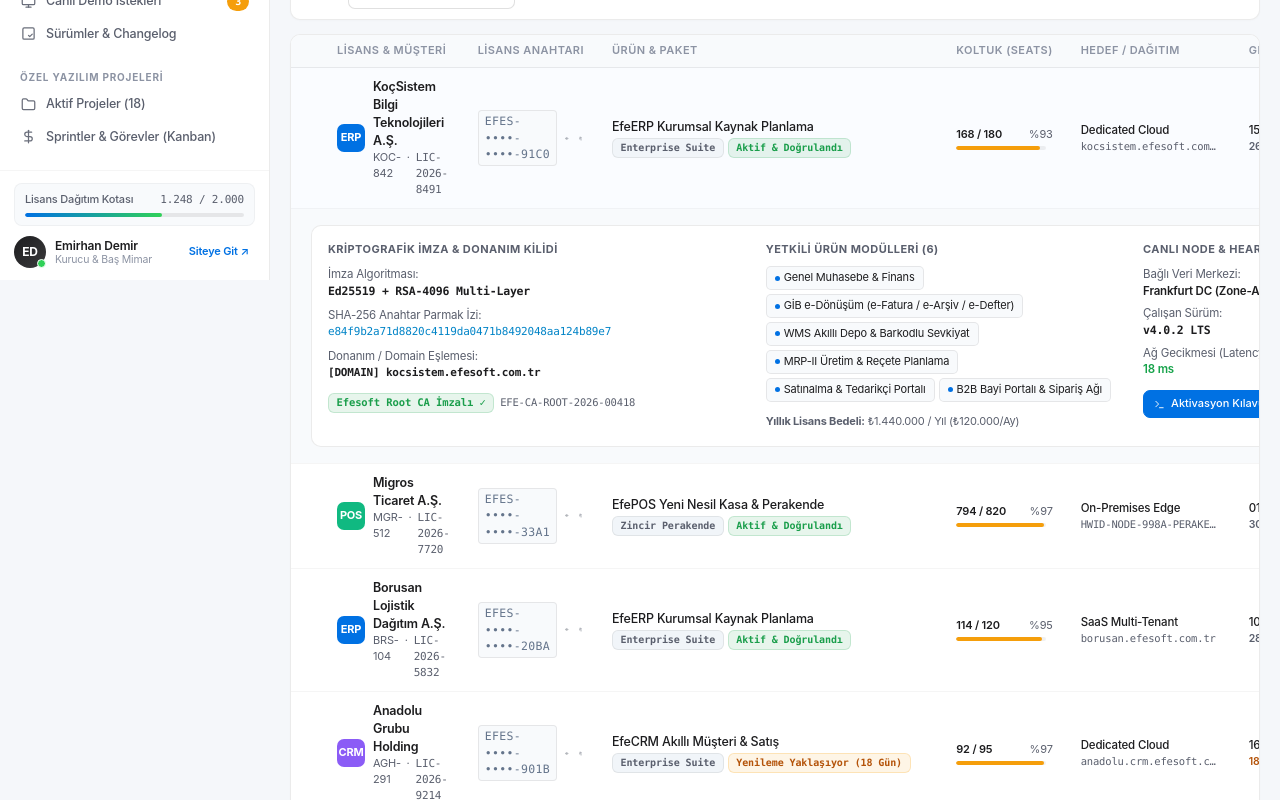
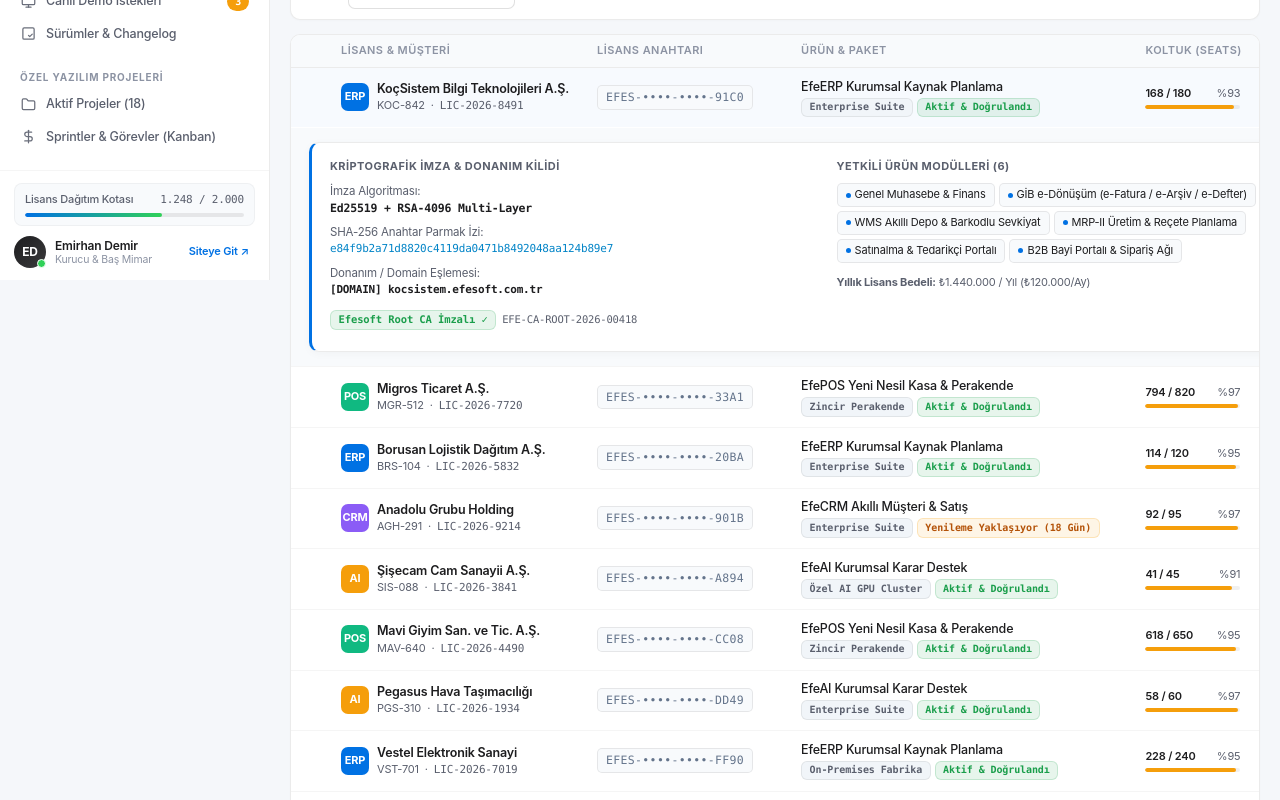
Before and after one commit to efecun-dev/efesoft, a Next.js app: page /admin/licenses in a window 1280 px wide. Shown: the part 520-1320 px from the top of the page. Built offline with nearby package versions, Linux system fonts and the light colour scheme.

Commit message:
fix(admin): tablo satiri sikismasi giderildi ve akici CSS grid animasyonu entegre edildi

```diff
--- a/app/admin/licenses/page.tsx
+++ b/app/admin/licenses/page.tsx
@@ -1232,21 +1232,21 @@ export default function AdminLicensesPage() {
       {viewMode === "table" ? (
         <div className="adm-card" style={{ padding: "0", overflow: "hidden" }}>
           <div className="adm-table-wrap">
-            <table className="adm-table">
+            <table className="adm-table" style={{ width: "100%", minWidth: "1120px" }}>
               <thead>
                 <tr>
-                  <th style={{ width: "32px" }}></th>
-                  <th>Lisans &amp; Müşteri</th>
-                  <th>Lisans Anahtarı</th>
-                  <th>Ürün &amp; Paket</th>
-                  <th>Koltuk (Seats)</th>
-                  <th>Hedef / Dağıtım</th>
-                  <th>Geçerlilik</th>
-                  <th>Heartbeat</th>
-                  <th style={{ textAlign: "right" }}>İşlemler</th>
+                  <th style={{ width: "36px", textAlign: "center" }}></th>
+                  <th style={{ width: "240px", whiteSpace: "nowrap" }}>Lisans &amp; Müşteri</th>
+                  <th style={{ width: "230px", whiteSpace: "nowrap" }}>Lisans Anahtarı</th>
+                  <th style={{ width: "210px", whiteSpace: "nowrap" }}>Ürün &amp; Paket</th>
+                  <th style={{ width: "130px", whiteSpace: "nowrap" }}>Koltuk (Seats)</th>
+                  <th style={{ width: "150px", whiteSpace: "nowrap" }}>Hedef / Dağıtım</th>
+                  <th style={{ width: "120px", whiteSpace: "nowrap" }}>Geçerlilik</th>
+                  <th style={{ width: "110px", whiteSpace: "nowrap" }}>Heartbeat</th>
+                  <th style={{ width: "120px", textAlign: "right", whiteSpace: "nowrap" }}>İşlemler</th>
                 </tr>
               </thead>
-              <tbody>
+              <tbody key={`${selectedProduct}-${selectedStatus}-${selectedDeployment}`} className="adm-data-switch">
                 {filteredLicenses.map((lic) => {
                   const isExpanded = expandedLicenseId === lic.id;
                   const isRevealed = revealedKeys[lic.id];
@@ -1256,13 +1256,13 @@ export default function AdminLicensesPage() {
                     <Fragment key={lic.id}>
                       <tr
                         style={{
-                          background: isExpanded ? "rgba(0, 113, 227, 0.02)" : undefined,
+                          background: isExpanded ? "rgba(0, 113, 227, 0.03)" : undefined,
                           cursor: "pointer",
                         }}
                         onClick={() => setExpandedLicenseId(isExpanded ? null : lic.id)}
                       >
                         {/* Expand Toggle */}
-                        <td>
+                        <td style={{ width: "36px", textAlign: "center", whiteSpace: "nowrap" }}>
                           <button
                             type="button"
                             style={{
@@ -1270,18 +1270,22 @@ export default function AdminLicensesPage() {
                               border: "none",
                               color: isExpanded ? "var(--adm-primary)" : "var(--adm-text-secondary)",
                               cursor: "pointer",
-                              padding: "2px",
-                              display: "grid",
+                              padding: "4px",
+                              display: "inline-grid",
                               placeItems: "center",
+                              borderRadius: "4px",
+                              transition: "transform 0.25s cubic-bezier(0.16, 1, 0.3, 1), color 0.15s ease",
+                              transform: isExpanded ? "rotate(180deg)" : "rotate(0deg)",
                             }}
-                          >
-                            {isExpanded ? <ChevronUp size={14} /> : <ChevronDown size={14} />}
+                            title={isExpanded ? "Detayları Kapat" : "Detayları İncele"}
+                          >
+                            <ChevronDown size={14} />
                           </button>
                         </td>
 
                         {/* Client & ID */}
-                        <td>
-                          <div style={{ display: "flex", alignItems: "center", gap: "8px" }}>
+                        <td style={{ whiteSpace: "nowrap" }}>
+                          <div style={{ display: "flex", alignItems: "center", gap: "8px", whiteSpace: "nowrap" }}>
                             <div
                               style={{
                                 width: "28px",
@@ -1299,11 +1303,11 @@ export default function AdminLicensesPage() {
                             >
                               {lic.productType.toUpperCase()}
                             </div>
-                            <div>
-                              <div style={{ fontWeight: 600, color: "var(--adm-text)" }}>
+                            <div style={{ minWidth: 0 }}>
+                              <div style={{ fontWeight: 600, color: "var(--adm-text)", whiteSpace: "nowrap" }}>
                                 {lic.clientName}
                               </div>
-                              <div style={{ fontSize: "11px", color: "var(--adm-text-secondary)", display: "flex", gap: "6px" }}>
+                              <div style={{ fontSize: "11px", color: "var(--adm-text-secondary)", display: "flex", gap: "6px", whiteSpace: "nowrap" }}>
                                 <span>{lic.clientCode}</span>
                                 <span>·</span>
                                 <span style={{ fontFamily: "var(--font-mono)" }}>{lic.id}</span>
@@ -1313,18 +1317,20 @@ export default function AdminLicensesPage() {
                         </td>
 
                         {/* License Key with Unmask & Copy */}
-                        <td onClick={(e) => e.stopPropagation()}>
-                          <div style={{ display: "flex", alignItems: "center", gap: "6px" }}>
+                        <td onClick={(e) => e.stopPropagation()} style={{ whiteSpace: "nowrap" }}>
+                          <div style={{ display: "inline-flex", alignItems: "center", gap: "6px", whiteSpace: "nowrap" }}>
                             <span
                               style={{
                                 fontFamily: "var(--font-mono)",
                                 fontSize: "11.5px",
-                                padding: "2px 6px",
-                                borderRadius: "4px",
+                                padding: "3px 8px",
+                                borderRadius: "5px",
                                 background: "var(--adm-surface-2)",
                                 border: "1px solid var(--adm-border)",
                                 letterSpacing: "0.03em",
                                 color: isRevealed ? "#0f172a" : "#64748b",
+                                whiteSpace: "nowrap",
+                                display: "inline-block",
                               }}
                             >
                               {isRevealed ? lic.licenseKey : maskLicenseKey(lic.licenseKey)}
@@ -1351,9 +1357,9 @@ export default function AdminLicensesPage() {
                         </td>
 
                         {/* Product & Tier */}
-                        <td>
-                          <div style={{ fontWeight: 500 }}>{lic.product}</div>
-                          <div style={{ display: "flex", gap: "4px", marginTop: "2px" }}>
+                        <td style={{ whiteSpace: "nowrap" }}>
+                          <div style={{ fontWeight: 500, whiteSpace: "nowrap" }}>{lic.product}</div>
+                          <div style={{ display: "flex", gap: "4px", marginTop: "2px", whiteSpace: "nowrap" }}>
                             <span className="adm-badge adm-badge--neutral" style={{ fontSize: "10px" }}>
                               {lic.tierLabel}
                             </span>
@@ -1375,12 +1381,12 @@ export default function AdminLicensesPage() {
                         </td>
 
                         {/* Seats */}
-                        <td>
-                          <div style={{ display: "flex", alignItems: "center", justifyContent: "space-between", fontSize: "11px", marginBottom: "3px" }}>
+                        <td style={{ whiteSpace: "nowrap" }}>
+                          <div style={{ display: "flex", alignItems: "center", justifyContent: "space-between", fontSize: "11px", marginBottom: "3px", width: "95px" }}>
                             <span style={{ fontWeight: 600 }}>{lic.activeSeats} / {lic.allocatedSeats}</span>
                             <span style={{ color: "var(--adm-text-secondary)" }}>%{seatPercent}</span>
                           </div>
-                          <div style={{ width: "90px", height: "4px", background: "rgba(0,0,0,0.06)", borderRadius: "2px", overflow: "hidden" }}>
+                          <div style={{ width: "95px", height: "4px", background: "rgba(0,0,0,0.06)", borderRadius: "2px", overflow: "hidden" }}>
                             <div
                               style={{
                                 width: `${seatPercent}%`,
@@ -1393,8 +1399,8 @@ export default function AdminLicensesPage() {
                         </td>
 
                         {/* Deployment & Target */}
-                        <td>
-                          <div style={{ fontSize: "11.5px", fontWeight: 500 }}>{lic.deploymentLabel}</div>
+                        <td style={{ whiteSpace: "nowrap" }}>
+                          <div style={{ fontSize: "11.5px", fontWeight: 500, whiteSpace: "nowrap" }}>{lic.deploymentLabel}</div>
                           <div
                             style={{
                               fontSize: "10.5px",
@@ -1412,13 +1418,14 @@ export default function AdminLicensesPage() {
                         </td>
 
                         {/* Validity & Expiration */}
-                        <td>
-                          <div style={{ fontSize: "11.5px", fontWeight: 500 }}>{lic.validUntil}</div>
+                        <td style={{ whiteSpace: "nowrap" }}>
+                          <div style={{ fontSize: "11.5px", fontWeight: 500, whiteSpace: "nowrap" }}>{lic.validUntil}</div>
                           <div
                             style={{
                               fontSize: "10.5px",
                               fontWeight: 600,
                               color: lic.daysRemaining <= 30 && lic.daysRemaining > 0 ? "#b45309" : lic.daysRemaining === 0 ? "#dc2626" : "var(--adm-text-secondary)",
+                              whiteSpace: "nowrap",
                             }}
                           >
                             {lic.daysRemaining === 0 ? "Süresi Doldu" : `${lic.daysRemaining} gün kaldı`}
@@ -1426,8 +1433,8 @@ export default function AdminLicensesPage() {
                         </td>
 
                         {/* Heartbeat Status */}
-                        <td>
-                          <div style={{ display: "flex", alignItems: "center", gap: "6px" }}>
+                        <td style={{ whiteSpace: "nowrap" }}>
+                          <div style={{ display: "flex", alignItems: "center", gap: "6px", whiteSpace: "nowrap" }}>
                             <span
                               style={{
                                 width: "7px",
@@ -1440,20 +1447,21 @@ export default function AdminLicensesPage() {
                                     ? "#f59e0b"
                                     : "#ef4444",
                                 boxShadow: lic.heartbeat.status === "healthy" ? "0 0 6px rgba(22, 163, 74, 0.4)" : undefined,
+                                flexShrink: 0,
                               }}
                             />
-                            <span style={{ fontSize: "11px", fontWeight: 500 }}>
+                            <span style={{ fontSize: "11px", fontWeight: 500, whiteSpace: "nowrap" }}>
                               {lic.heartbeat.status === "healthy" ? "Canlı" : lic.heartbeat.status === "idle" ? "Boşta" : "Erişilemez"}
                             </span>
                           </div>
-                          <div style={{ fontSize: "10px", color: "var(--adm-text-secondary)", marginTop: "1px" }}>
+                          <div style={{ fontSize: "10px", color: "var(--adm-text-secondary)", marginTop: "1px", whiteSpace: "nowrap" }}>
                             {lic.heartbeat.lastPing}
                           </div>
                         </td>
 
                         {/* Actions */}
-                        <td style={{ textAlign: "right" }} onClick={(e) => e.stopPropagation()}>
-                          <div style={{ display: "flex", alignItems: "center", justifyContent: "flex-end", gap: "4px" }}>
+                        <td style={{ textAlign: "right", whiteSpace: "nowrap" }} onClick={(e) => e.stopPropagation()}>
+                          <div style={{ display: "inline-flex", alignItems: "center", justifyContent: "flex-end", gap: "4px", whiteSpace: "nowrap" }}>
                             <button
                               type="button"
                               className="adm-topbar__btn"
@@ -1489,20 +1497,24 @@ export default function AdminLicensesPage() {
                       </tr>
 
                       {/* ------------------------------------------------------------ */}
-                      {/*  EXPANDED ROW: 360° CRYPTOGRAPHIC LICENSE INSPECTOR         */}
+                      {/*  SMOOTH ANIMATED EXPANDABLE DETAIL ROW                       */}
                       {/* ------------------------------------------------------------ */}
-                      {isExpanded && (
-                        <tr style={{ background: "#f8fafc" }}>
-                          <td colSpan={9} style={{ padding: "16px 20px" }}>
+                      <tr className={`adm-expand-row ${isExpanded ? "adm-expand-row--open" : ""}`}>
+                        <td colSpan={9} className="adm-expand-cell">
+                          <div className="adm-expand-grid">
+                            <div className="adm-expand-inner">
+                              <div className="adm-expand-body">
                                 <div
                                   style={{
                                     display: "grid",
                                     gridTemplateColumns: "1.4fr 1.2fr 1.2fr",
                                     gap: "16px",
                                     background: "#ffffff",
-                                padding: "16px",
+                                    padding: "16px 18px",
                                     borderRadius: "10px",
                                     border: "1px solid var(--adm-border)",
+                                    boxShadow: "0 2px 10px rgba(0,0,0,0.03)",
+                                    borderLeft: `3px solid ${lic.themeColor}`,
                                   }}
                                 >
                                   {/* Col 1: Cryptographic Signature & Fingerprint */}
@@ -1613,9 +1625,11 @@ export default function AdminLicensesPage() {
                                     </div>
                                   </div>
                                 </div>
+                              </div>
+                            </div>
+                          </div>
                         </td>
                       </tr>
-                      )}
                     </Fragment>
                   );
                 })}
```
Lines whose indentation alone changed are shown as unchanged.
